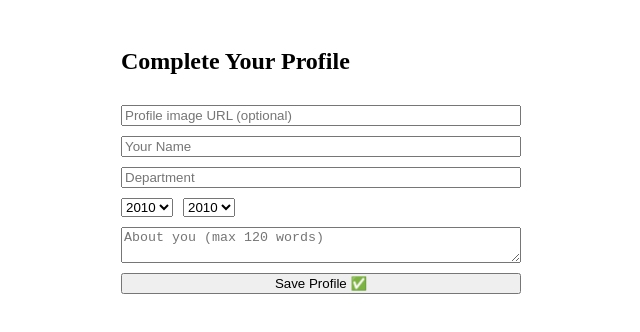
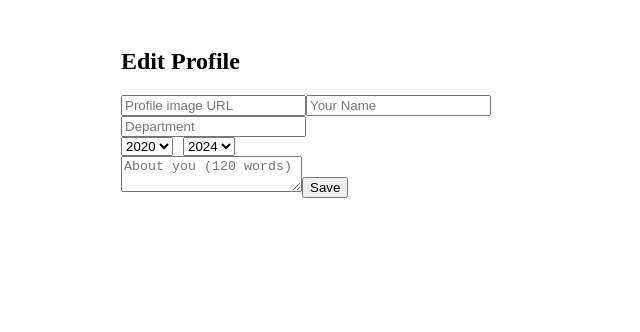
Before and after one commit to vigneshviki19/zingercat-frontend, a React (Vite) app: page /edit-profile in a window 1280 px wide. Shown: the top 332 px of the page, without its empty margins (319-959 px from the left). Built offline with nearby package versions, Linux system fonts and the light colour scheme; no server answers; sample sign-in values are in the browser's storage.

Commit message:
Update EditProfile.jsx

```diff
--- a/src/pages/EditProfile.jsx
+++ b/src/pages/EditProfile.jsx
@@ -1,9 +1,10 @@
-import { useState } from "react";
-import { updateProfile } from "../api";
+import { useEffect, useState } from "react";
+import { getProfile, updateProfile } from "../api";
 import { useNavigate } from "react-router-dom";
 
 export default function EditProfile() {
   const navigate = useNavigate();
+  const username = localStorage.getItem("username");
 
   const [form, setForm] = useState({
     name: "",
@@ -14,70 +15,91 @@ export default function EditProfile() {
     profilePic: ""
   });
 
+  useEffect(() => {
+    loadProfile();
+  }, []);
+
+  async function loadProfile() {
+    const data = await getProfile(username);
+    setForm({
+      name: data.name || "",
+      dept: data.dept || "",
+      startYear: data.startYear || 2020,
+      endYear: data.endYear || 2024,
+      about: data.about || "",
+      profilePic: data.profilePic || ""
+    });
+  }
+
   function handleChange(e) {
     setForm({ ...form, [e.target.name]: e.target.value });
   }
 
   async function saveProfile() {
     await updateProfile(form);
-    navigate(`/profile/${localStorage.getItem("username")}`);
+    navigate(`/profile/${username}`);
   }
 
   return (
-    <div style={container}>
-      <h2>Complete Your Profile</h2>
+    <div style={{ maxWidth: 400, margin: "auto", padding: 20 }}>
+      <h2>Edit Profile</h2>
 
-      {/* PROFILE PHOTO URL */}
       <input
         name="profilePic"
-        placeholder="Profile image URL (optional)"
+        value={form.profilePic}
         onChange={handleChange}
+        placeholder="Profile image URL"
       />
 
-      <input name="name" placeholder="Your Name" onChange={handleChange} />
-      <input name="dept" placeholder="Department" onChange={handleChange} />
+      <input
+        name="name"
+        value={form.name}
+        onChange={handleChange}
+        placeholder="Your Name"
+      />
 
-      {/* YEAR SELECT */}
+      <input
+        name="dept"
+        value={form.dept}
+        onChange={handleChange}
+        placeholder="Department"
+      />
+
       <div style={{ display: "flex", gap: 10 }}>
-        <select name="startYear" onChange={handleChange}>
-          {yearOptions()}
+        <select
+          name="startYear"
+          value={form.startYear}
+          onChange={handleChange}
+        >
+          {years()}
         </select>
 
-        <select name="endYear" onChange={handleChange}>
-          {yearOptions()}
+        <select
+          name="endYear"
+          value={form.endYear}
+          onChange={handleChange}
+        >
+          {years()}
         </select>
       </div>
 
-      {/* ABOUT */}
       <textarea
         name="about"
+        value={form.about}
         maxLength={120}
-        placeholder="About you (max 120 words)"
         onChange={handleChange}
+        placeholder="About you (120 words)"
       />
 
-      <button onClick={saveProfile}>Save Profile ✅</button>
+      <button onClick={saveProfile}>Save</button>
     </div>
   );
 }
 
-function yearOptions() {
-  const years = [];
+function years() {
+  const arr = [];
   for (let y = 2010; y <= 2050; y++) {
-    years.push(
-      <option key={y} value={y}>
-        {y}
-      </option>
-    );
+    arr.push(<option key={y}>{y}</option>);
   }
-  return years;
+  return arr;
 }
-
-const container = {
-  maxWidth: 400,
-  margin: "auto",
-  padding: 20,
-  display: "flex",
-  flexDirection: "column",
-  gap: 10
-};
```
